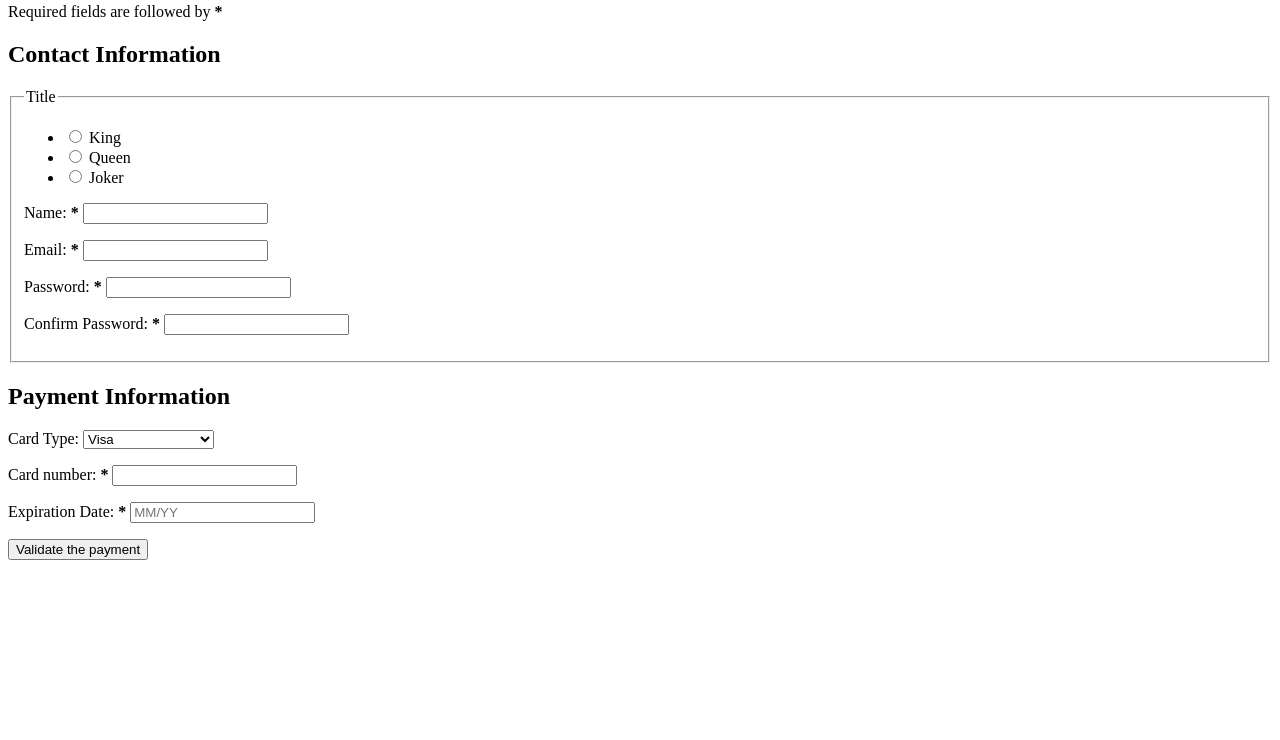
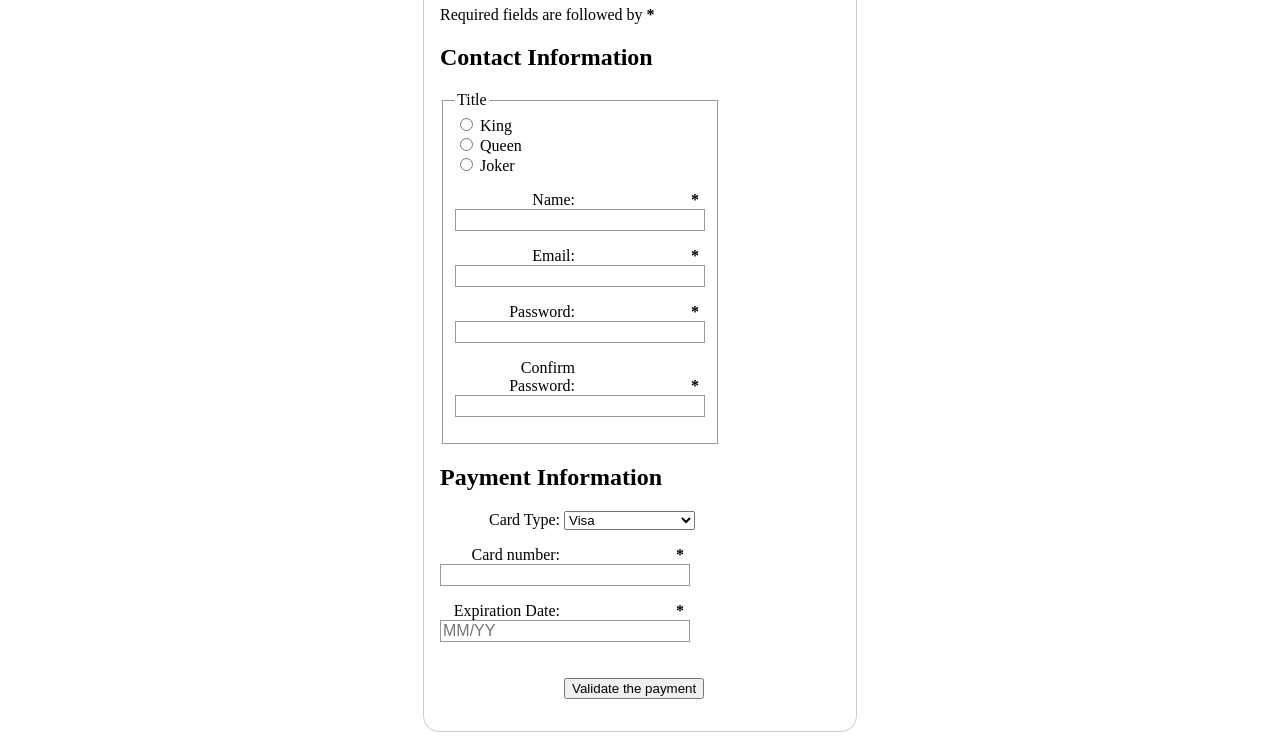
Before and after one commit to jinoraymundo-csb/webdevt_3T_2324, a plain HTML site: page Week03/deliverable04/index.html in a window 1280 px wide. Shown: the part 77-817 px from the top of the page. Drawn offline with Linux system fonts and the light colour scheme.

Commit message:
added stylesheet

```diff
--- a/Week03/deliverable04/index.html
+++ b/Week03/deliverable04/index.html
@@ -4,6 +4,7 @@
   <meta charset="UTF-8">
   <meta name="viewport" content="width=device-width, initial-scale=1.0">
   <title>Document</title>
+  <link rel="stylesheet" href="payment-form.css">
 </head>
 <body>
   <form action="">
--- /dev/null
+++ b/Week03/deliverable04/payment-form.css
@@ -0,0 +1,64 @@
+h1 {
+  margin-top: 0;
+}
+
+ul {
+  margin: 0;
+  padding: 0;
+  list-style: none;
+}
+
+form {
+  margin: 0 auto;
+  width: 400px;
+  padding: 1em;
+  border: 1px solid #CCC;
+  border-radius: 1em;
+}
+
+div+div {
+  margin-top: 1em;
+}
+
+label span {
+  display: inline-block;
+  width: 120px;
+  text-align: right;
+}
+
+input, textarea {
+  font: 1em sans-serif;
+  width: 250px;
+  box-sizing: border-box;
+  border: 1px solid #999;
+}
+
+input[type=checkbox], input[type=radio] {
+  width: auto;
+  border: none;
+}
+
+input:focus, textarea:focus {
+  border-color: #000;
+}
+
+textarea {
+  vertical-align: top;
+  height: 5em;
+  resize: vertical;
+}
+
+fieldset {
+  width: 250px;
+  box-sizing: border-box;
+  margin-right: 136px;
+  border: 1px solid #999;
+}
+
+button {
+  margin: 20px 0 0 124px;
+}
+
+label {
+position: relative;
+}
```
